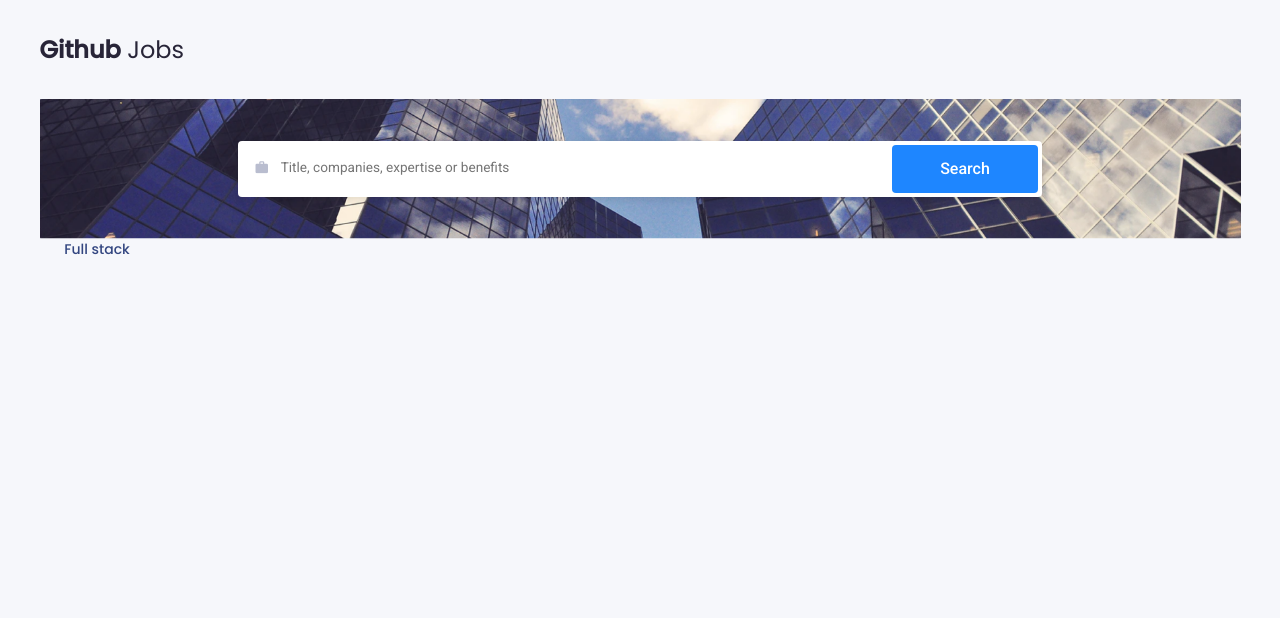
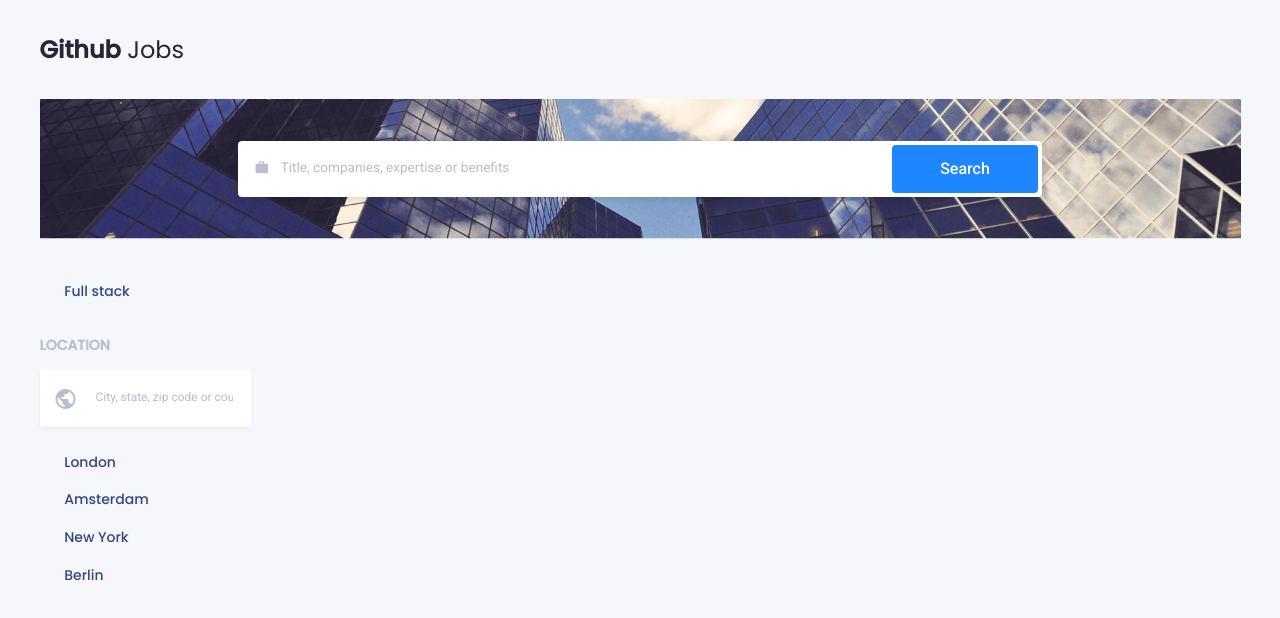
Before and after one commit to bekhzodturdialiev/github-jobs, a Vue app: page / in a window 1280 px wide. Shown: the top 618 px of the page. Built offline with nearby package versions, Linux system fonts and the light colour scheme.

Commit message:
style: add MainSidebar style

```diff
--- a/src/components/CheckBox.vue
+++ b/src/components/CheckBox.vue
@@ -16,6 +16,7 @@ export default {
 .search-criteria {
   display: flex;
   align-items: center;
+  margin: 0 0 16px 0;
   &__icon {
     font-size: 1em;
     display: inline-block;
--- a/src/components/GlobalSearch.vue
+++ b/src/components/GlobalSearch.vue
@@ -55,7 +55,7 @@ export default {
       font-size: 0.85em;
       color: #b9bdcf;
 
-      &:placeholder-shown {
+      &::placeholder {
         color: #b9bdcf;
       }
     }
--- /dev/null
+++ b/src/components/MainSidebar.vue
@@ -0,0 +1,67 @@
+<template>
+  <aside class="main-sidebar">
+    <CheckBox>Full stack</CheckBox>
+    <h2 class="sidebar-title">Location</h2>
+    <form class="sidebar-search">
+      <label>
+        <i class="material-icons sidebar-search__icon">public</i>
+        <input
+          class="sidebar-search__text"
+          type="text"
+          placeholder="City, state, zip code or country"
+        />
+      </label>
+    </form>
+    <CheckBox>London</CheckBox>
+    <CheckBox>Amsterdam</CheckBox>
+    <CheckBox>New York</CheckBox>
+    <CheckBox>Berlin</CheckBox>
+  </aside>
+</template>
+
+<script>
+import CheckBox from "@/components/CheckBox.vue";
+export default {
+  name: "MainSidebar",
+  components: {
+    CheckBox
+  }
+};
+</script>
+
+<style lang="scss">
+.main-sidebar {
+}
+.sidebar-title {
+  font: 700 0.875em "Poppins";
+  text-transform: uppercase;
+  color: #b9bdcf;
+  margin: 32px 0 14px;
+}
+.sidebar-search {
+  background: #ffffff;
+  box-shadow: 0px 2px 4px rgba(0, 0, 0, 0.05);
+  margin: 0 0 25px 0;
+
+  label {
+    display: flex;
+    align-items: center;
+  }
+
+  &__icon {
+    color: #b9bdcf;
+    margin: 17px 16px 16px 14px;
+  }
+  &__text {
+    font-size: 0.75em;
+    color: #b9bdcf;
+    border: none;
+    outline: none;
+    margin: 0 16px 0 0;
+
+    &::placeholder {
+      color: #b9bdcf;
+    }
+  }
+}
+</style>
--- a/src/views/Home.vue
+++ b/src/views/Home.vue
@@ -2,21 +2,30 @@
   <div class="home">
     <Header></Header>
     <GlobalSearch></GlobalSearch>
-    <CheckBox>Full stack</CheckBox>
+    <main class="main">
+      <MainSidebar></MainSidebar>
+    </main>
   </div>
 </template>
 
 <script>
 import Header from "@/components/Header.vue";
 import GlobalSearch from "@/components/GlobalSearch.vue";
-import CheckBox from "@/components/CheckBox.vue";
+import MainSidebar from "@/components/MainSidebar.vue";
 
 export default {
   name: "Home",
   components: {
     Header,
     GlobalSearch,
-    CheckBox
+    MainSidebar
   }
 };
 </script>
+
+<style lang="scss">
+.main {
+  margin: 42px 0 151px;
+  display: flex;
+}
+</style>
```
